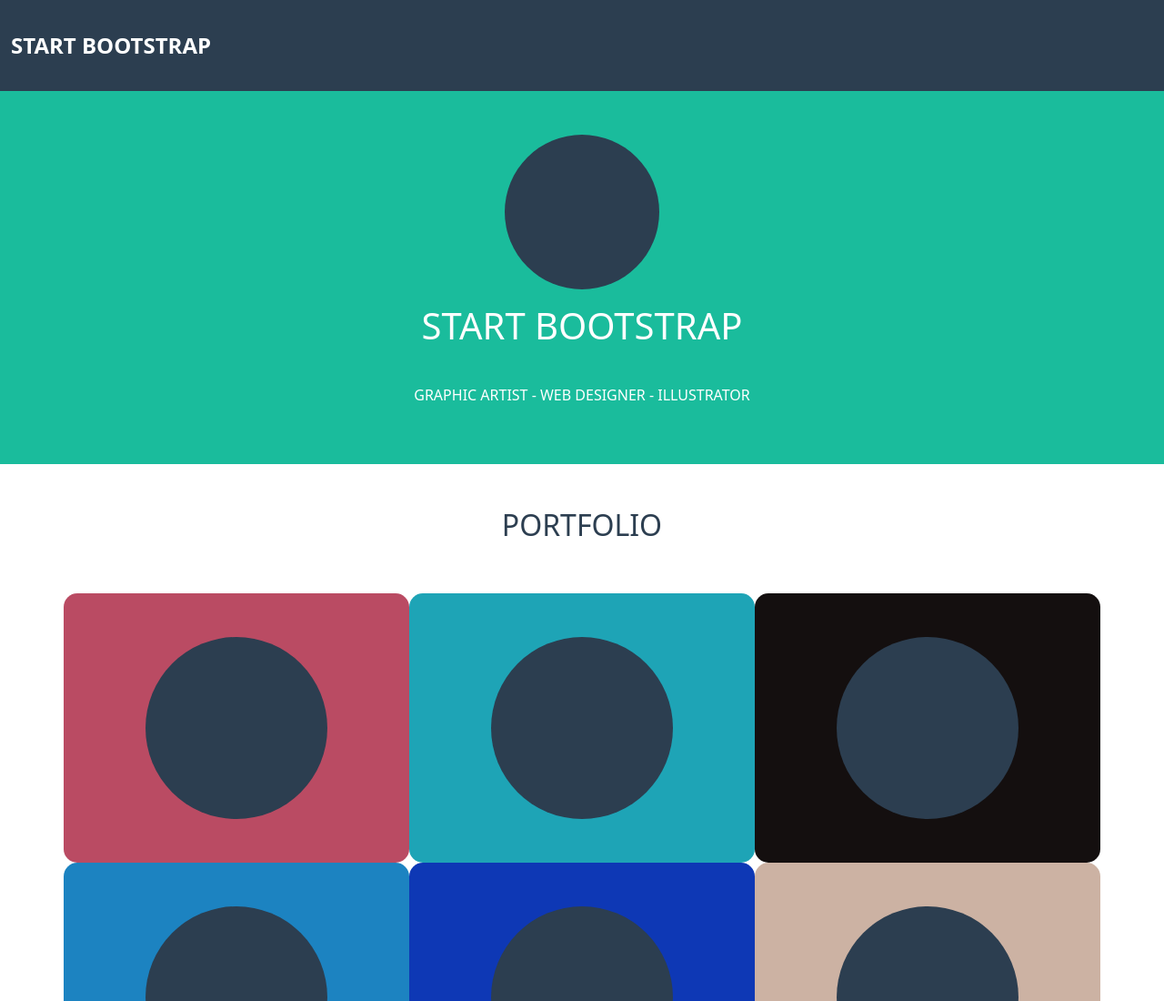
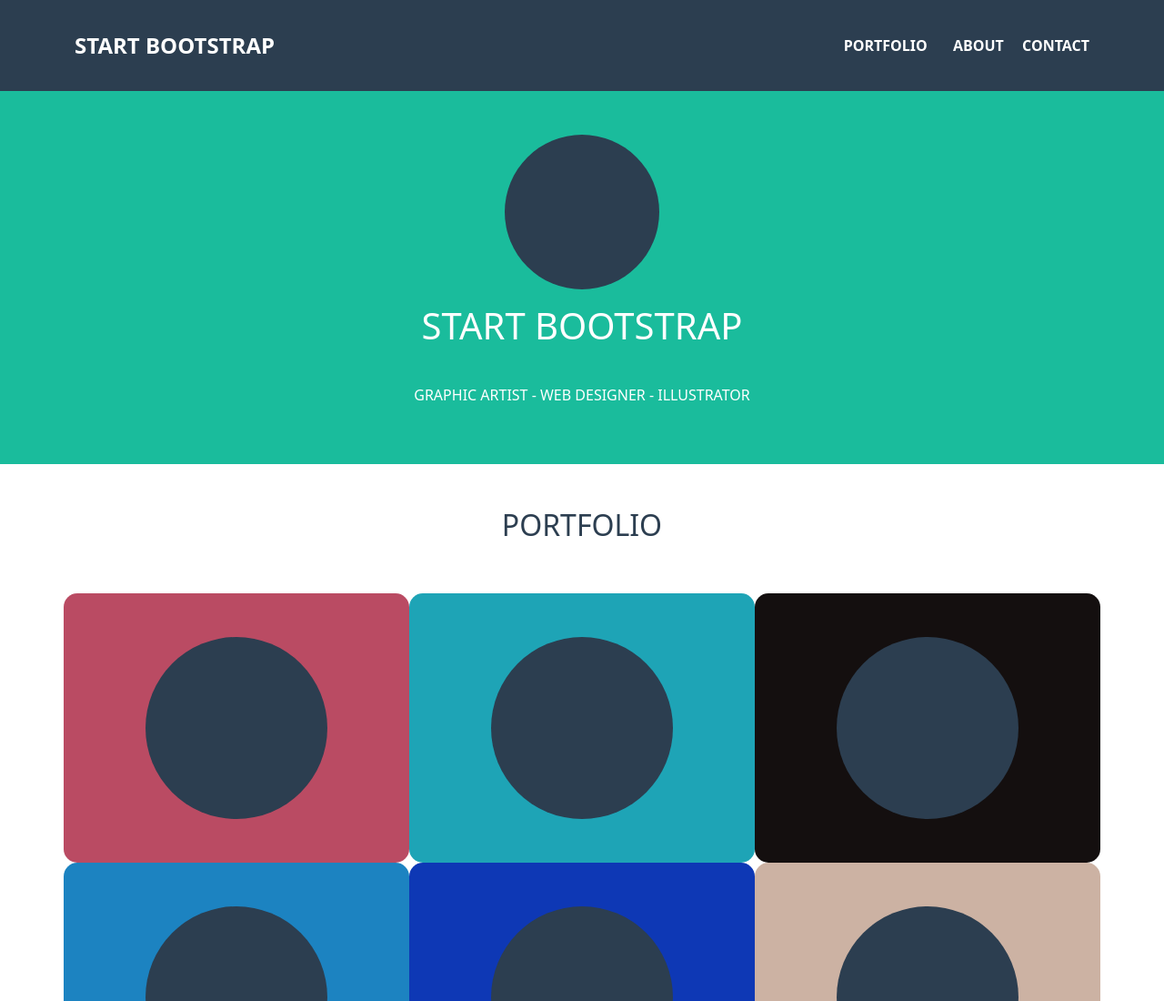
Before and after one commit to mikicola/html-css-bootstrap-freelancer, a plain HTML site: page index.html in a window 1280 px wide. Shown: the top 1100 px of the page at 91% size. Drawn offline with nearby package versions, Linux system fonts and the light colour scheme.

Commit message:
aggiusto navbar

```diff
--- a/css/style.css
+++ b/css/style.css
@@ -8,6 +8,10 @@ body{
 
 nav{
     height: 100px;
+}
+
+.ms_display-inlineblock{
+    display: inline-block;
 }
 
 .ms_display-block{
--- a/index.html
+++ b/index.html
@@ -11,12 +11,52 @@
         integrity="sha384-1BmE4kWBq78iYhFldvKuhfTAU6auU8tT94WrHftjDbrCEXSU1oBoqyl2QvZ6jIW3" crossorigin="anonymous">
 
     <link rel="stylesheet" href="css/style.css">
+
+    <link rel="stylesheet" href="https://cdnjs.cloudflare.com/ajax/libs/font-awesome/5.15.3/css/all.min.css">
+
 </head>
 
 <body>
     <header>
         <nav class="container-fluid ms_blue">
-            <span class="ms_textwhiteuppercase ms_nav-title fw-bold fs-4">Start bootstrap</span>
+            <div class="container">
+
+                <div class="row text-uppercase ms_textwhite ms_nav-title fw-bold fs-4">
+                    <div class="col-6">Start bootstrap</div>
+
+                    <div class="col text-end">
+                        <div class="d-md-none">
+                            <i class="fas fa-bars"></i>
+                        </div>
+
+                        <ul class="d-none d-md-block  list-inline mb-0 fs-6">
+                            <li class="list-inline-item px-2">
+                                Portfolio
+                            </li>
+                            <li class="list-inline-item px-2">
+                                About
+                            </li>
+                            <li class="list-inline-item pl-2">
+                                Contact
+                            </li>
+                        </ul>
+                    </div>
+
+                </div>
+
+
+                <!-- <span class="ms_textwhiteuppercase ms_nav-title fw-bold fs-4">Start bootstrap</span>
+
+                <span class="ms_textwhiteuppercase ms_nav-title text-end fw-bold fs-5 ms_display-inlineblock">portfolio about contact</span> -->
+
+
+                <!-- <ul class="ms_ul navbar-nav ms_textwhiteuppercase fw-bold fs-5 ">
+                    <li class="ms_li nav-item"><a class="nav-link" href="#">portfolio</a></li>
+                    <li class="nav-item"><a class="nav-link" href="#">about</a></li>
+                    <li class="nav-item"><a class="nav-link" href="#">contact</a></li>
+                </ul> -->
+
+            </div>
         </nav>
         <div class="container-fluid p-5 ms_green">
             <div class="ms_round">
@@ -110,17 +150,24 @@
 
             <div class="row container mx-auto p-3">
                 <div class="col-sm-12 col-md-4 ms_textwhite">
-                    Lorem ipsum dolor sit amet consectetur adipisicing elit. Nam libero non, totam, inventore in necessitatibus praesentium enim dolor accusantium blanditiis maxime fuga cupiditate? Reprehenderit laboriosam iusto quo itaque quia sit?
+                    Lorem ipsum dolor sit amet consectetur adipisicing elit. Nam libero non, totam, inventore in
+                    necessitatibus praesentium enim dolor accusantium blanditiis maxime fuga cupiditate? Reprehenderit
+                    laboriosam iusto quo itaque quia sit?
                 </div>
 
                 <div class="col-sm-12 col-md-4 ms_textwhite">
-                    Lorem ipsum dolor sit amet consectetur adipisicing elit. Nam libero non, totam, inventore in necessitatibus praesentium enim dolor accusantium blanditiis maxime fuga cupiditate? Reprehenderit laboriosam iusto quo itaque quia sit?
+                    Lorem ipsum dolor sit amet consectetur adipisicing elit. Nam libero non, totam, inventore in
+                    necessitatibus praesentium enim dolor accusantium blanditiis maxime fuga cupiditate? Reprehenderit
+                    laboriosam iusto quo itaque quia sit?
                 </div>
 
                 <div class="col-sm-12 col-md-4 ms_textwhite">
-                    Lorem ipsum dolor sit amet consectetur adipisicing elit. Nam libero non, totam, inventore in necessitatibus praesentium enim dolor accusantium blanditiis maxime fuga cupiditate? Reprehenderit laboriosam iusto quo itaque quia sit?
+                    Lorem ipsum dolor sit amet consectetur adipisicing elit. Nam libero non, totam, inventore in
+                    necessitatibus praesentium enim dolor accusantium blanditiis maxime fuga cupiditate? Reprehenderit
+                    laboriosam iusto quo itaque quia sit?
                 </div>
             </div>
+
 
             <div class="container-fluid ms_footer-bottom ms_blue p-3">
 
```
